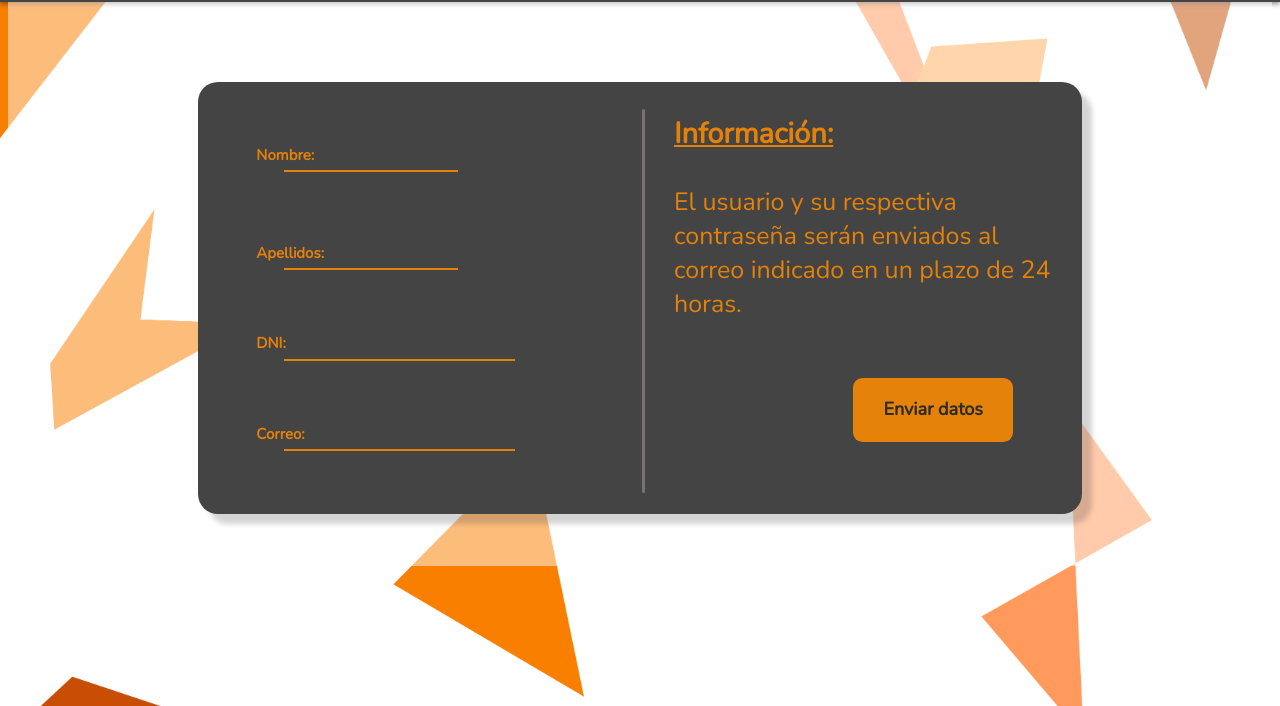
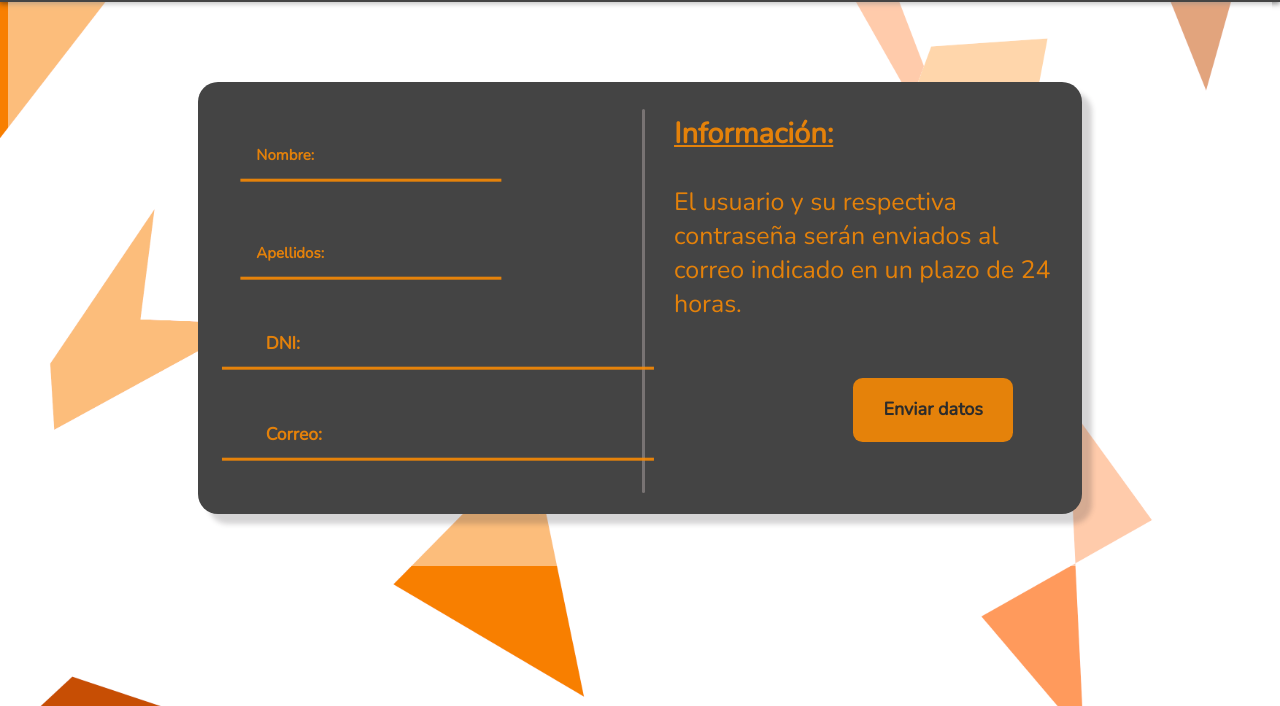
Before and after one commit to i12gonee/proyectoIS302, a website: page client/inicreg/registroindex.html in a window 1280 px wide. Shown: the part 94-800 px from the top of the page. Drawn offline with nearby package versions, Linux system fonts and the light colour scheme.

Commit message:
pantalla resolucion 1680

```diff
--- a/client/inicreg/registrostyles.css
+++ b/client/inicreg/registrostyles.css
@@ -297,22 +297,45 @@ body .topbar{
         height: 30rem;
     }
 
-    .Usuario{
-        transform: translateY(4rem) translateX(-4.4rem) scale(0.7);
+    .Nombre{
+        transform: translateY(4rem) translateX(-3rem) scale(0.7);
     }
 
-    #usr{
-        width: 70%;
-        margin-left: 4.7rem;
+    #name{
+        width: 100%;
+        margin-left: 6rem;
+        height: 2rem;
+        transform:  scale(1.5);
     }
 
-    .pass{
-        transform: translateY(4rem) translateX(-4.4rem) scale(0.7);
+    .Apellidos{
+        transform: translateY(4rem) translateX(-3rem) scale(0.7);
     }
 
-    #pswrd{
-        width: 70%;
-        margin-left: 4.7rem;
+    #surname{
+        width: 100%;
+        margin-left: 6rem;
+        transform:  scale(1.5);
+    }
+
+    .Correo{
+        transform: translateY(4rem) translateX(-3rem) scale(0.7);
+    }
+
+    #mail{
+        width: 100%;
+        margin-left: 6rem;
+        transform:  scale(1.5);
+    }
+
+    .documentodeidentidad{
+        transform: translateY(4rem) translateX(-3rem) scale(0.7);
+    }
+
+    #id{
+        width: 100%;
+        margin-left: 6rem;
+        transform:  scale(1.5);
     }
 
     .bttm {
```
